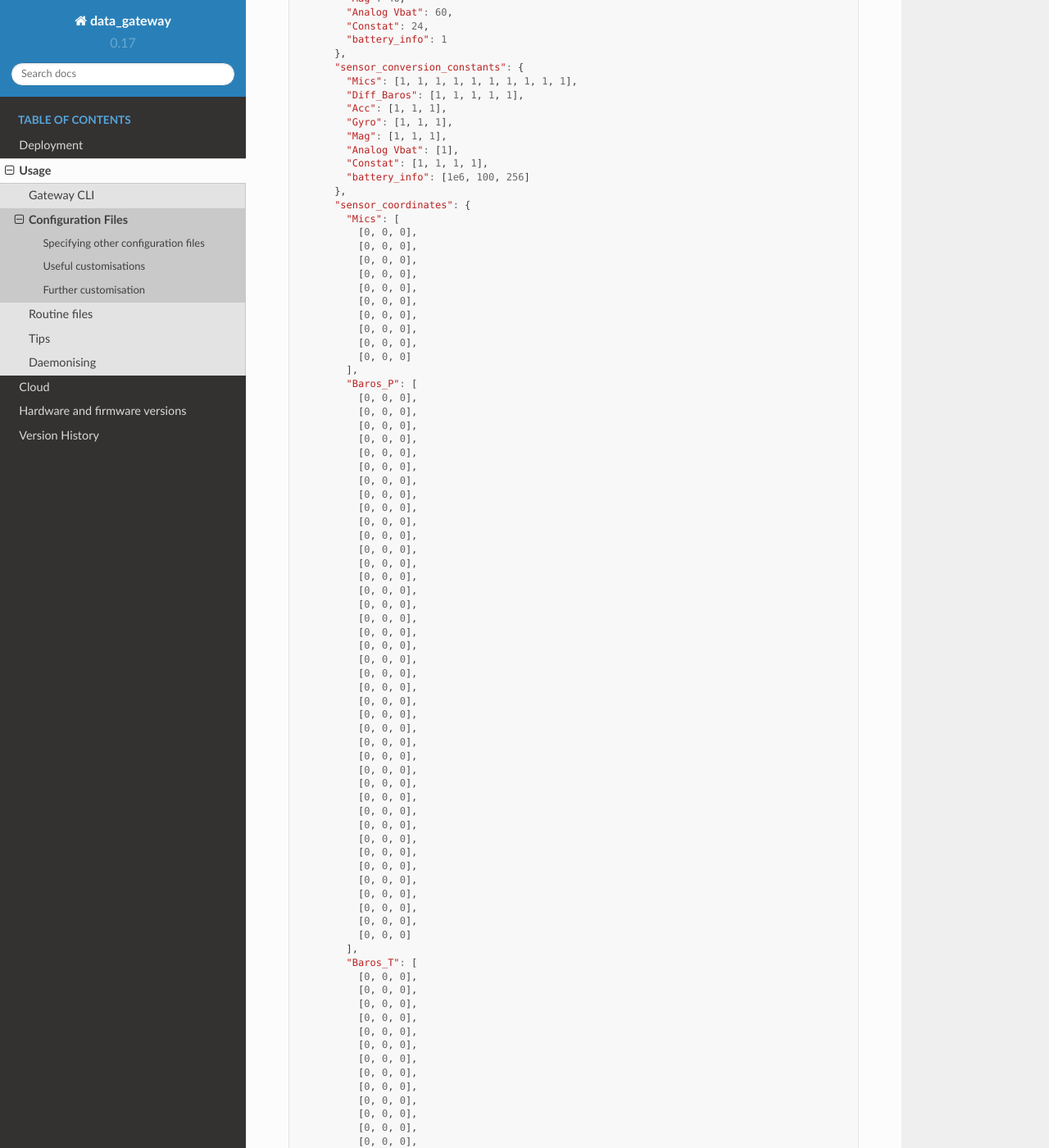
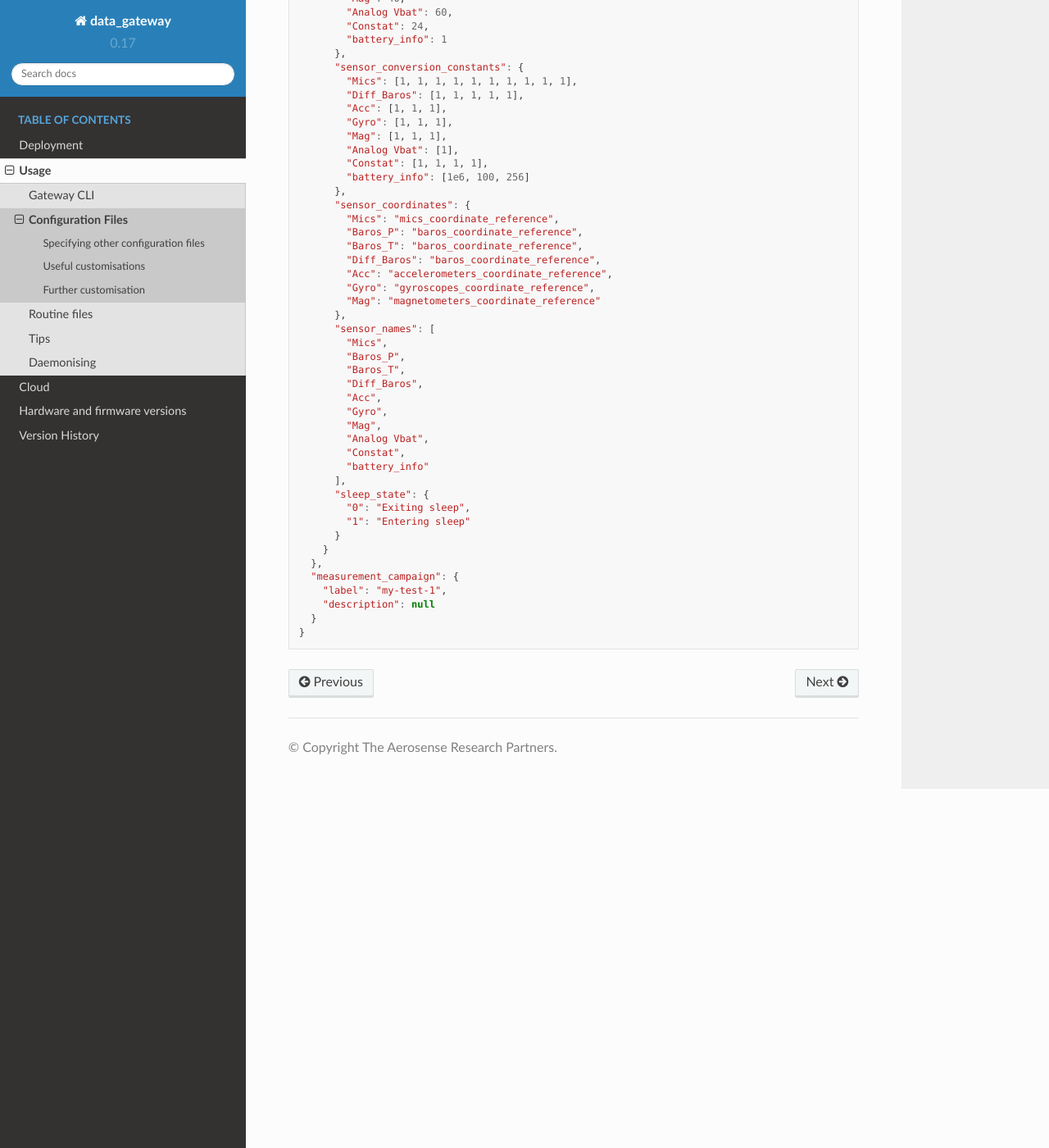
Before and after one commit to aerosense-ai/data-gateway, a Sphinx documentation site: the page built from docs/source/usage/configuration_files.rst, in a window 1280 px wide and 1400 px high, scrolled down 2961 px. Shown: the whole window at 82% size. Built offline with Sphinx 7.4.7 and the Read the Docs theme 2.0.0, drawn with Linux system fonts in a browser that asks for light colours; some of the changed text lies outside the part shown.

Commit message:
TST: Update sensor coordinates in documentation and tests

```diff
--- a/docs/source/usage/configuration_files.rst
+++ b/docs/source/usage/configuration_files.rst
@@ -176,136 +176,13 @@ Here is an example of a more extensive configuration file.
             "battery_info": [1e6, 100, 256]
           },
           "sensor_coordinates": {
-            "Mics": [
-              [0, 0, 0],
-              [0, 0, 0],
-              [0, 0, 0],
-              [0, 0, 0],
-              [0, 0, 0],
-              [0, 0, 0],
-              [0, 0, 0],
-              [0, 0, 0],
-              [0, 0, 0],
-              [0, 0, 0]
-            ],
-            "Baros_P": [
-              [0, 0, 0],
-              [0, 0, 0],
-              [0, 0, 0],
-              [0, 0, 0],
-              [0, 0, 0],
-              [0, 0, 0],
-              [0, 0, 0],
-              [0, 0, 0],
-              [0, 0, 0],
-              [0, 0, 0],
-              [0, 0, 0],
-              [0, 0, 0],
-              [0, 0, 0],
-              [0, 0, 0],
-              [0, 0, 0],
-              [0, 0, 0],
-              [0, 0, 0],
-              [0, 0, 0],
-              [0, 0, 0],
-              [0, 0, 0],
-              [0, 0, 0],
-              [0, 0, 0],
-              [0, 0, 0],
-              [0, 0, 0],
-              [0, 0, 0],
-              [0, 0, 0],
-              [0, 0, 0],
-              [0, 0, 0],
-              [0, 0, 0],
-              [0, 0, 0],
-              [0, 0, 0],
-              [0, 0, 0],
-              [0, 0, 0],
-              [0, 0, 0],
-              [0, 0, 0],
-              [0, 0, 0],
-              [0, 0, 0],
-              [0, 0, 0],
-              [0, 0, 0],
-              [0, 0, 0]
-            ],
-            "Baros_T": [
-              [0, 0, 0],
-              [0, 0, 0],
-              [0, 0, 0],
-              [0, 0, 0],
-              [0, 0, 0],
-              [0, 0, 0],
-              [0, 0, 0],
-              [0, 0, 0],
-              [0, 0, 0],
-              [0, 0, 0],
-              [0, 0, 0],
-              [0, 0, 0],
-              [0, 0, 0],
-              [0, 0, 0],
-              [0, 0, 0],
-              [0, 0, 0],
-              [0, 0, 0],
-              [0, 0, 0],
-              [0, 0, 0],
-              [0, 0, 0],
-              [0, 0, 0],
-              [0, 0, 0],
-              [0, 0, 0],
-              [0, 0, 0],
-              [0, 0, 0],
-              [0, 0, 0],
-              [0, 0, 0],
-              [0, 0, 0],
-              [0, 0, 0],
-              [0, 0, 0],
-              [0, 0, 0],
-              [0, 0, 0],
-              [0, 0, 0],
-              [0, 0, 0],
-              [0, 0, 0],
-              [0, 0, 0],
-              [0, 0, 0],
-              [0, 0, 0],
-              [0, 0, 0],
-              [0, 0, 0]
-            ],
-            "Diff_Baros": [
-              [0, 0, 0],
-              [0, 0, 0],
-              [0, 0, 0],
-              [0, 0, 0],
-              [0, 0, 0]
-            ],
-            "Acc": [
-              [0, 0, 0],
-              [0, 0, 0],
-              [0, 0, 0]
-            ],
-            "Gyro": [
-              [0, 0, 0],
-              [0, 0, 0],
-              [0, 0, 0]
-            ],
-            "Mag": [
-              [0, 0, 0],
-              [0, 0, 0],
-              [0, 0, 0]
-            ],
-            "Analog Vbat": [[0, 0, 0]],
-            "Constat": [
-              [0, 0, 0],
-              [0, 0, 0],
-              [0, 0, 0],
-              [0, 0, 0]
-            ],
-            "battery_info": [
-              [0, 0, 0],
-              [0, 0, 0],
-              [0, 0, 0]
-            ]
+            "Mics": "mics_coordinate_reference",
+            "Baros_P": "baros_coordinate_reference",
+            "Baros_T": "baros_coordinate_reference",
+            "Diff_Baros": "baros_coordinate_reference",
+            "Acc": "accelerometers_coordinate_reference",
+            "Gyro": "gyroscopes_coordinate_reference",
+            "Mag": "magnetometers_coordinate_reference"
           },
           "sensor_names": [
             "Mics",
```
Also changed, not shown: 4 other files.
